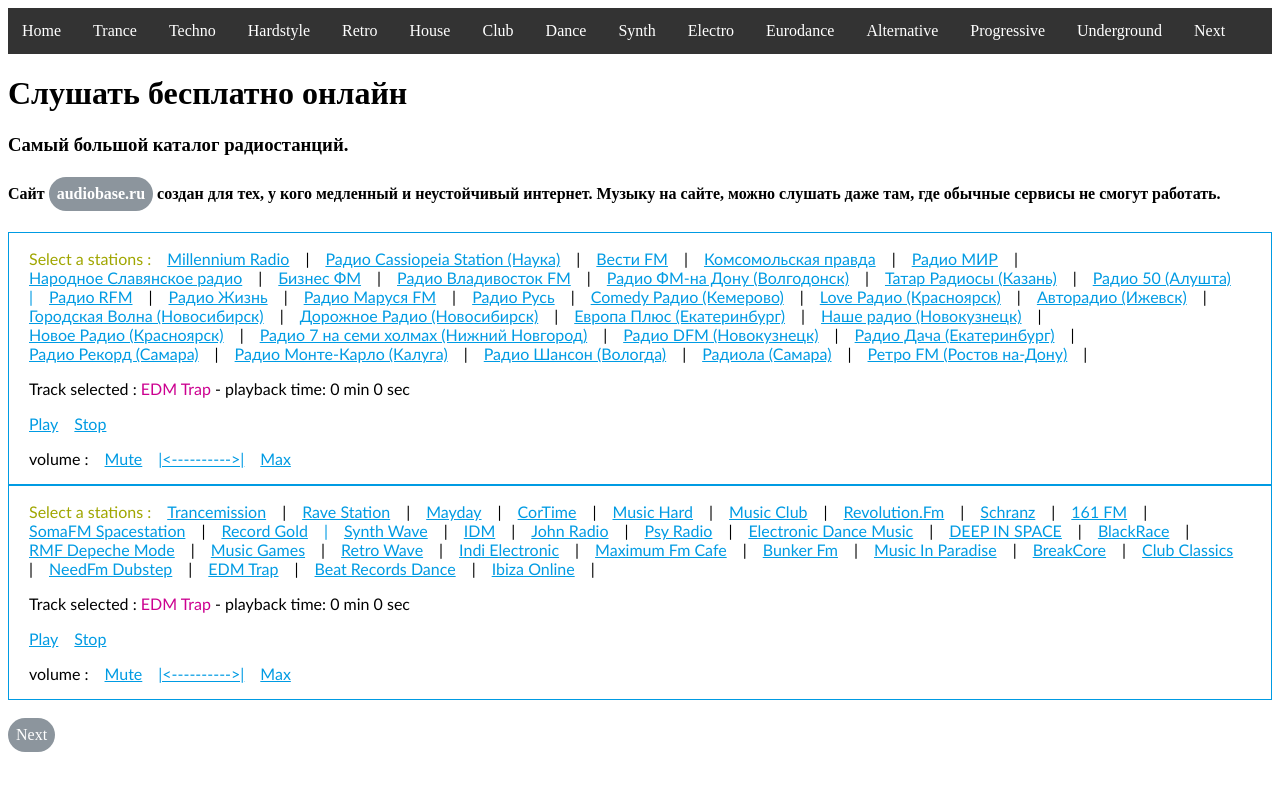
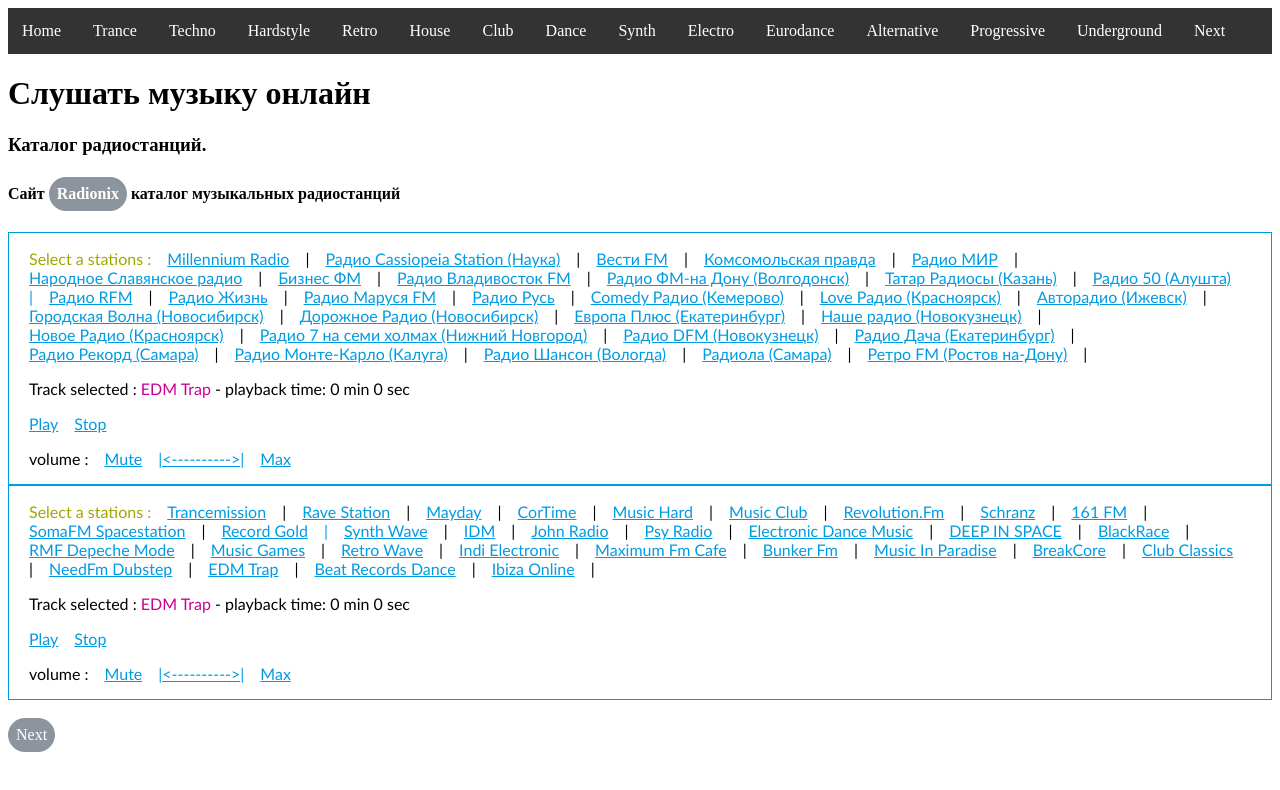
Before and after one commit to 2cmepeo/music, a plain HTML site: page index.html in a window 1280 px wide. Drawn offline with Linux system fonts and the light colour scheme.

Commit message:
Update index.html

```diff
--- a/index.html
+++ b/index.html
@@ -160,10 +160,10 @@ div.scrollmenu a:hover {
 
   <a href="online-music-radio-stations.html">Next</a>
 </div>
-<h1>Слушать бесплатно онлайн</h1>
-<h3>Самый большой каталог радиостанций.</h3>
+<h1>Слушать музыку онлайн</h1>
+<h3>Каталог радиостанций.</h3>
 <h4>
-Сайт <a href="http://audiobase.ru" target="_blank" class="btn">audiobase.ru</a> создан для тех, у кого медленный и неустойчивый интернет. Музыку на сайте, можно слушать даже там, где обычные сервисы не смогут работать.</h4>
+Сайт <a href="https://radiomix.neocities.org/" target="_blank" class="btn">Radionix</a> каталог музыкальных радиостанций</h4>
 
 		<div id="jquery_jplayer"></div>
 
```
